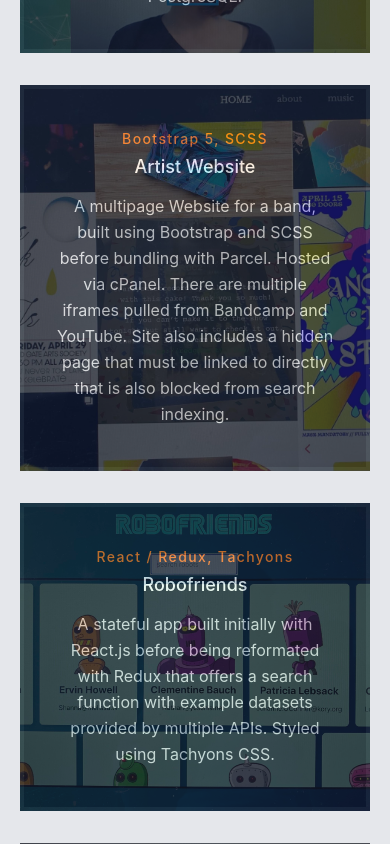
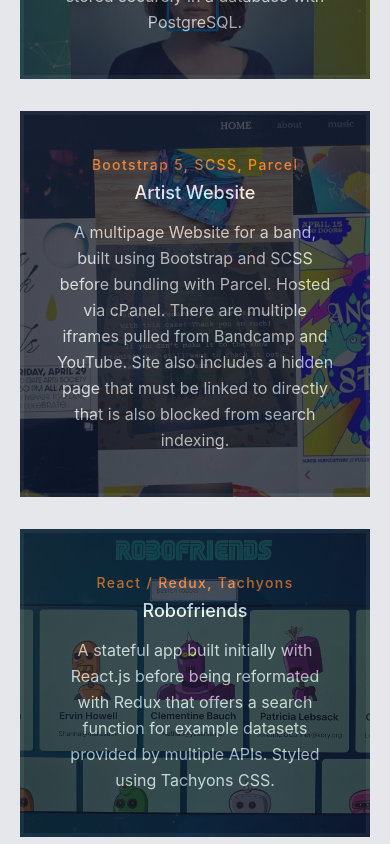
Before and after one commit to robalobadob/react-dev-portfolio, a React (Create React App) app: page / in a window 390 px wide. Shown: the part 1600-2444 px from the top of the page. Built offline with nearby package versions, Linux system fonts and the light colour scheme.

Commit message:
content updates

```diff
--- a/src/components/Contact.js
+++ b/src/components/Contact.js
@@ -32,7 +32,7 @@
                     netflify
                     name="contact"
                     onSubmit={handleSubmit}
-                    className="flex flex-col md:ml-auto md:py-8 mt-8 md:mt-0 content-center max-w-1/2">
+                    className="flex flex-col md:ml-auto md:py-8 mt-8 md:mt-0">
 
                     <div className="text-center mb-20">
                         <PlusCircleIcon className="w-10 inline-block mb-4 text-orange-400" />
--- a/src/components/Projects.js
+++ b/src/components/Projects.js
@@ -13,13 +13,15 @@
                     </h1>
                     <p className="lg:w-2/3 mx-auto leading-relaxed text-base">
                         Here is a variety of my past work.
-                        <br></br>This portfolio itself was built with React using Tailwind.
+                        <br></br>Click to view in a new tab.
+                        <br></br>This portfolio itself was built with React using Tailwind CSS.
                     </p>
                 </div>
                 <div className="flex flex-wrap -m-4">
                     {projects.map((project) => (
                         <a
                             href={project.link}
+                            target="_blank"
                             key={project.image}
                             className="sm:w-1/2 w-100 p-4">
                             <div className="flex relative">
--- a/src/data.js
+++ b/src/data.js
@@ -14,7 +14,7 @@
     },
     {
         title: "Artist Website",
-        subtitle: "Bootstrap 5, SCSS",
+        subtitle: "Bootstrap 5, SCSS, Parcel",
         description:
           "A multipage Website for a band, built using Bootstrap and SCSS before bundling with Parcel. Hosted via cPanel. There are multiple iframes pulled from Bandcamp and YouTube. Site also includes a hidden page that must be linked to directly that is also blocked from search indexing.",
         image: projectImage2,
@@ -24,7 +24,7 @@
         title: "Robofriends",
         subtitle: "React / Redux, Tachyons",
         description:
-          "A stateful app built initially with React.js before being reformated with Redux that offers a search function with example datasets provided by multiple APIs. Styled using Tachyons CSS.",
+          "A stateful app built initially with React.js before being reformated with Redux that offers a search function for example datasets provided by multiple APIs. Styled using Tachyons CSS.",
         image: projectImage3,
         link: "https://github.com/robalobadob/robofriends/",
       },
```
